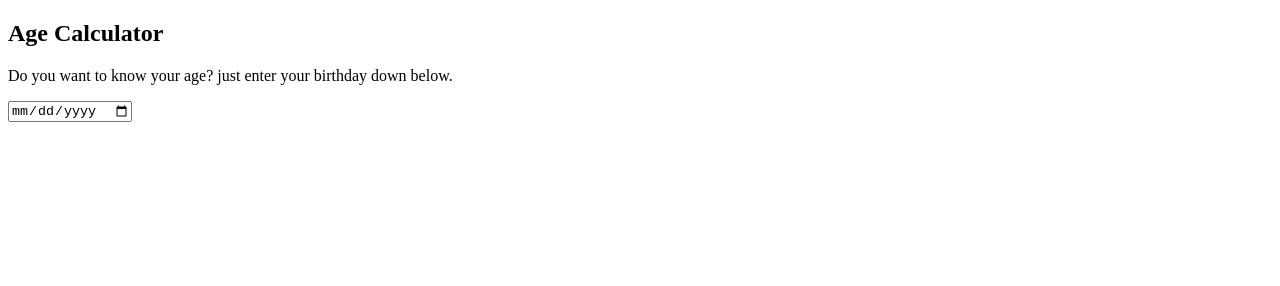
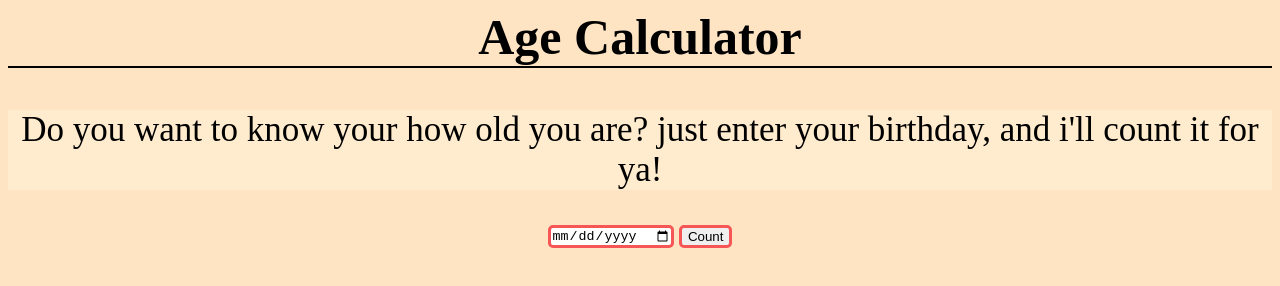
Before and after one commit to nour-rb/Age-calculator, a plain HTML site: page index.html in a window 1280 px wide. Drawn offline with Linux system fonts and the light colour scheme.

Commit message:
feat: style basic elements and link JS file

```diff
--- a/index.html
+++ b/index.html
@@ -17,16 +17,21 @@
     <!-- text paragraph -->
     <section>
         <div>
-            <p>Do you want to know your age? just enter
-                your birthday down below.</p>
+            <p>Do you want to know your how old you are? just enter
+                your birthday, and i'll count it for ya!</p>
         </div>
     </section>
     <!-- date agenda and counter -->
     <section>
-        <div>
+        <div id="counter">
             <input type="date">
+            <button type="button">Count</button>
+        </div>
+        <div id="Age">
+            <output id="age-result"></output>
         </div>
     </section>
 
+<script src="script.js"></script>
 </body>
 </html>
--- a/style.css
+++ b/style.css
@@ -0,0 +1,29 @@
+body {
+    background-color: bisque;
+}
+div p{
+    background-color: blanchedalmond;
+    text-align: center;
+    font-size: 35px;
+}
+
+div input{
+    border: rgb(247, 86, 86) solid 3px;
+    border-radius: 5px;
+    /*font-size: 28px;*/
+}
+div button {
+    border: rgb(247, 86, 86) solid 3px;
+    border-radius: 5px;
+}
+h1 {
+    text-align: center;
+    border-bottom: double black 2px;
+    font-size: 50px;
+    margin-top: 0%;
+}
+#counter {
+    display: flex;
+    justify-self: center;
+    gap: 5px;
+}
```
